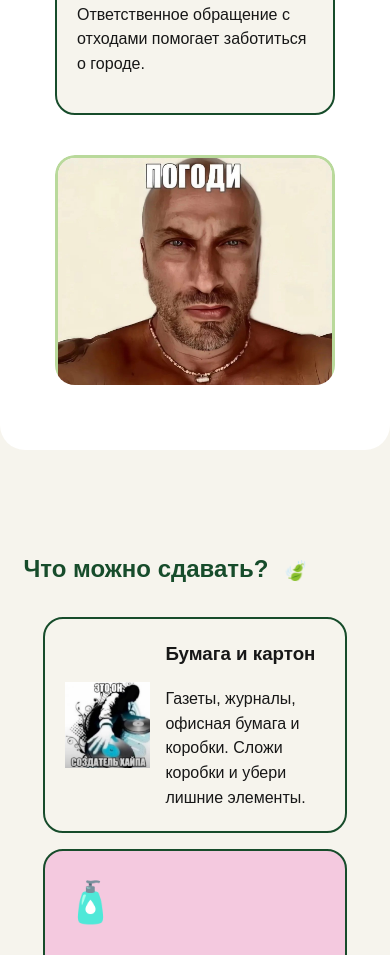
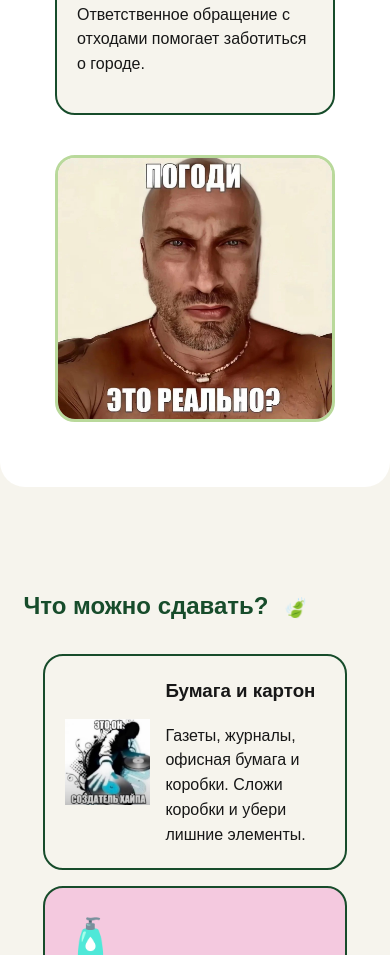
Before and after one commit to ecopokolenie/ecopokolenie, a plain HTML site: page index.html in a window 390 px wide. Shown: the part 2790-3745 px from the top of the page. Drawn offline with Linux system fonts and the light colour scheme.

Commit message:
Update index.html

```diff
--- a/index.html
+++ b/index.html
@@ -253,15 +253,20 @@
 #why .cards-image {
     order: 2;
     width: 100%;
+    height: auto;
+    max-height: none;
     margin-top: 20px;
-}
+    overflow: visible;
+}
+
 #why .cards-image img {
+    display: block;
     width: 100%;
     height: auto;
+    max-height: none;
     aspect-ratio: auto;
     object-fit: contain;
     object-position: center;
-    display: block;
     border: 3px solid #b9d99b;
     border-radius: 20px;
     box-sizing: border-box;
```
